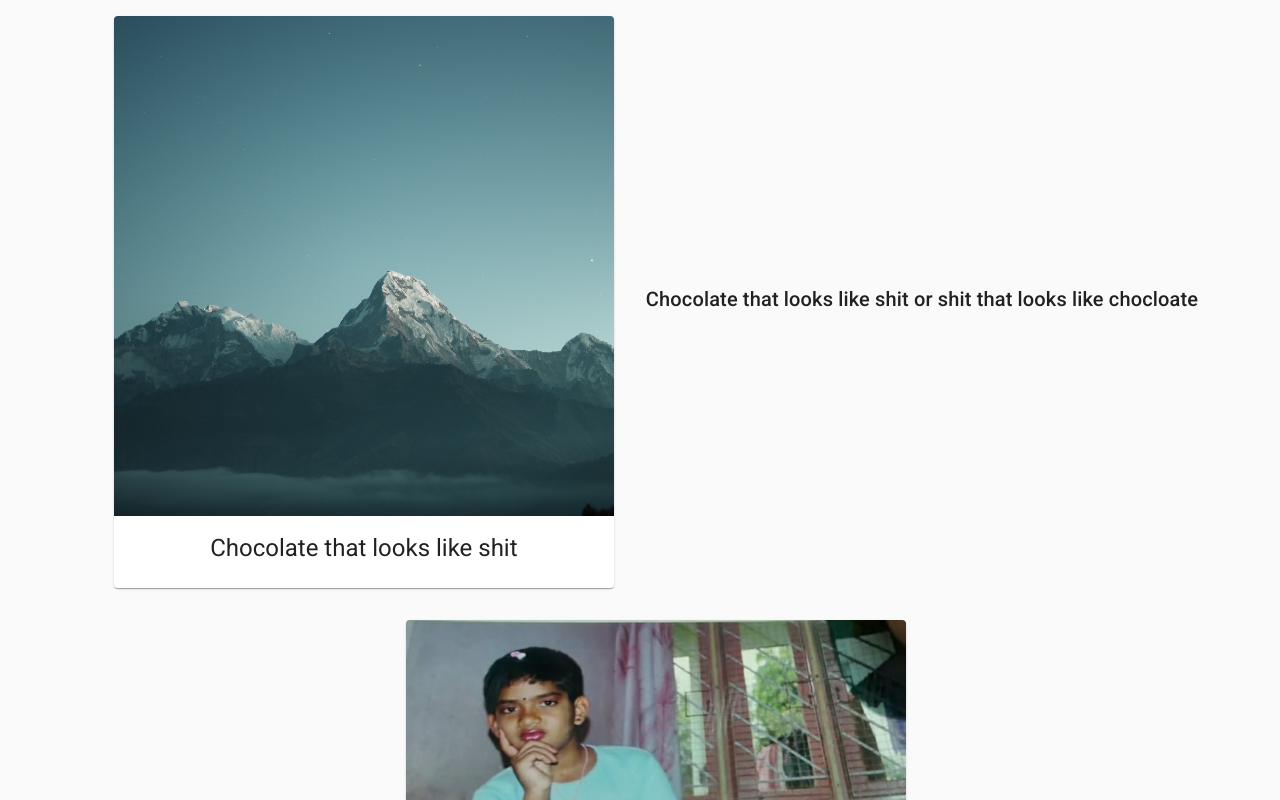
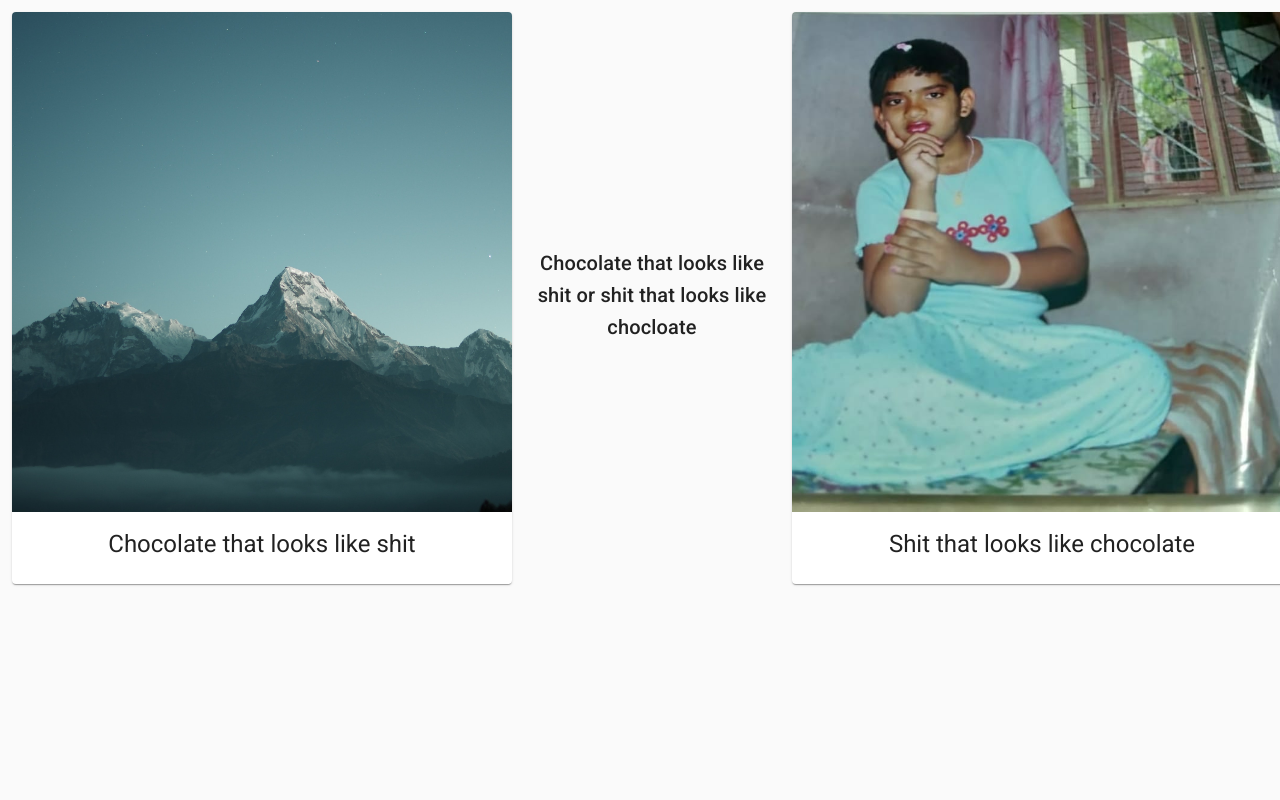
Before and after one commit to HiranmayaGundu/HappyBirthdaySuhas, a Next.js app: page /this-or-that in a window 1280 px wide. Shown: the top 800 px of the page. Built offline with nearby package versions, Linux system fonts and the light colour scheme.

Commit message:
get the cards working, as well as adopt the comments

```diff
--- a/pages/index.tsx
+++ b/pages/index.tsx
@@ -16,12 +16,14 @@ export default function Home() {
 
       <main className={styles.main}>
         <Link href="/home">
+          <a>
             <Image
               src="/images/suhas_ugly.jpeg"
               alt="Ugly Suhas"
               height="831"
               width="1280"
             />
+          </a>
         </Link>
       </main>
     </div>
--- a/pages/this-or-that.tsx
+++ b/pages/this-or-that.tsx
@@ -66,12 +66,12 @@ export default function ThisOrThat() {
       {gameIndex < GameConfig.length ? (
         <Grid
           container
-          spacing={4}
+          spacing={3}
           justify="center"
           alignItems="center"
           className={styles.gridContainer}
         >
-          <Grid item>
+          <Grid item xs>
             <MediaCard
               title={GameConfig[gameIndex].leftTitle}
               image={`/images/${GameConfig[gameIndex].leftImage}`}
@@ -82,12 +82,12 @@ export default function ThisOrThat() {
               }}
             />
           </Grid>
-          <Grid item>
+          <Grid item xs>
             <Typography variant="h6" color="textPrimary" gutterBottom>
               {GameConfig[gameIndex].centerText}
             </Typography>
           </Grid>
-          <Grid item>
+          <Grid item xs>
             <MediaCard
               title={GameConfig[gameIndex].rightTitle}
               image={`/images/${GameConfig[gameIndex].rightImage}`}
@@ -114,18 +114,24 @@ export default function ThisOrThat() {
                   <TableRow>
                     <TableCell style={{ minWidth: 300 }}>Option 1</TableCell>
                     <TableCell style={{ minWidth: 300 }}>Option 2</TableCell>
-                    <TableCell style={{ minWidth: 300 }}>Result</TableCell>
                   </TableRow>
                 </TableHead>
                 <TableBody>
                   {GameConfig.map((gameItem, index) => (
                     <TableRow key={gameItem.leftTitle}>
-                      <TableCell>{gameItem.leftTitle}</TableCell>
-                      <TableCell>{gameItem.rightTitle}</TableCell>
                       <TableCell>
-                        {selectedItems[index] === 0
-                          ? gameItem.leftTitle
-                          : gameItem.rightTitle}
+                        {selectedItems[index] === 0 ? (
+                          <strong>{gameItem.leftTitle}</strong>
+                        ) : (
+                          <>{gameItem.leftTitle}</>
+                        )}
+                      </TableCell>
+                      <TableCell>
+                        {selectedItems[index] === 1 ? (
+                          <strong>{gameItem.leftTitle}</strong>
+                        ) : (
+                          <>{gameItem.leftTitle}</>
+                        )}
                       </TableCell>
                     </TableRow>
                   ))}
```
Also changed, not shown: pages/home.tsx (+9 -3 lines). Lines whose indentation alone changed are shown as unchanged.
